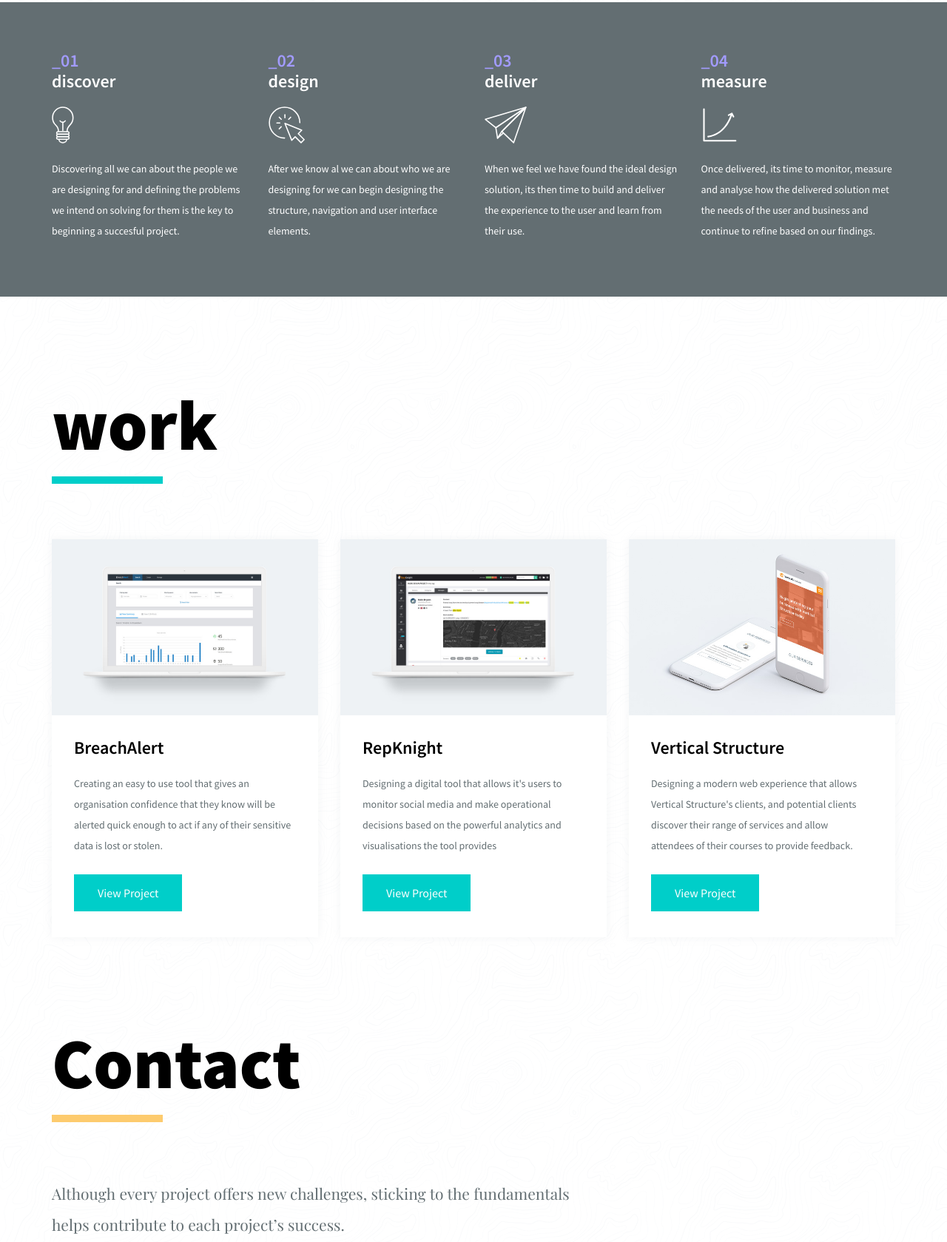
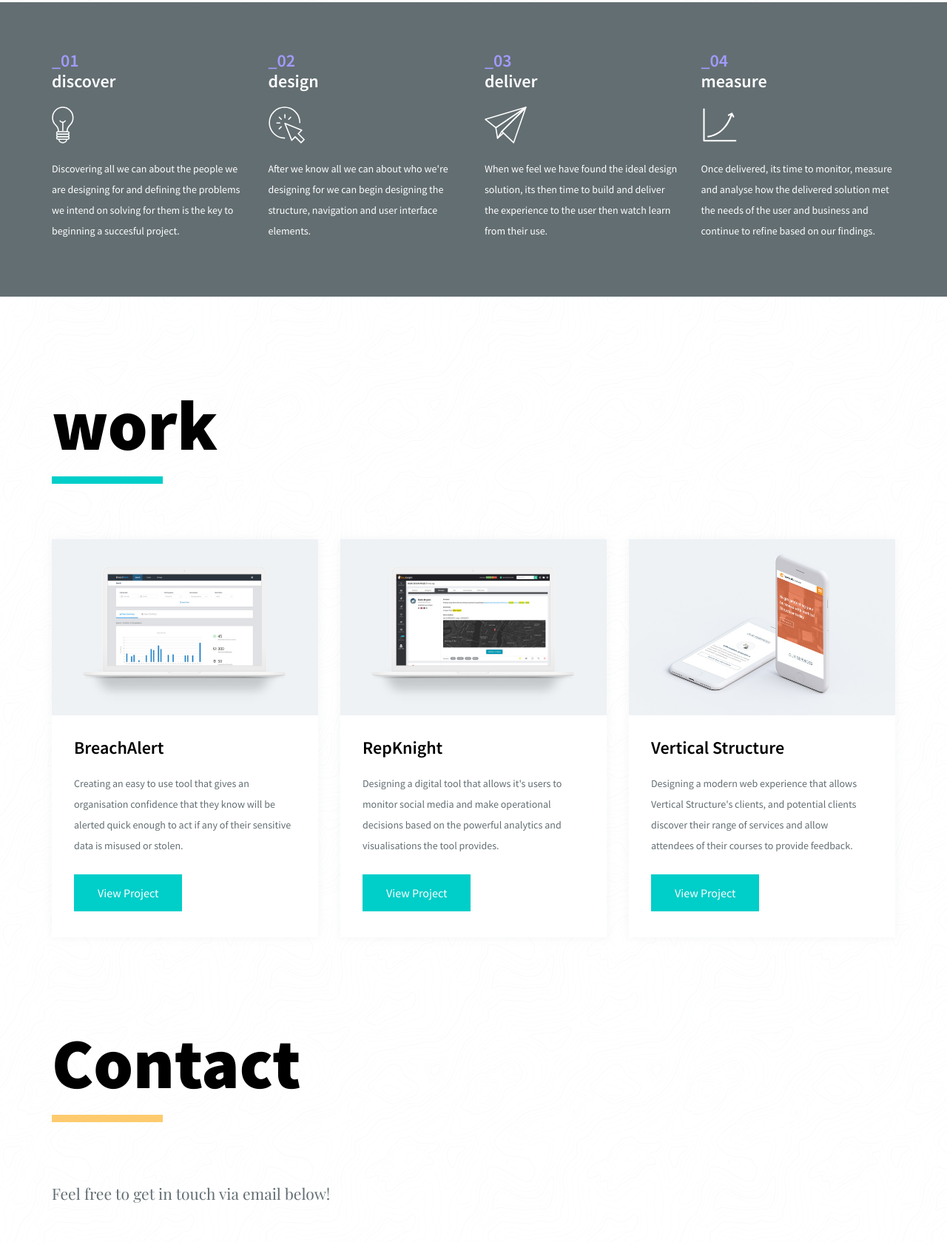
Before and after one commit to mrkymrk/portfolio, a plain HTML site: page index.html in a window 1280 px wide. Shown: the part 1076-2755 px from the top of the page at 74% size. Drawn offline with nearby package versions, Linux system fonts and the light colour scheme.

Commit message:
Fixing spelling/wording

```diff
--- a/index.html
+++ b/index.html
@@ -88,7 +88,7 @@
                             <div class="skill">
                                 <h2 class="sans"><span class="num">_02</span>design</h2>
                                 <img src="img/design.svg" height="50" alt="">
-                                <p class="sans">After we know al we can about who we are designing for we can begin designing the structure, navigation and user interface elements.</p>
+                                <p class="sans">After we know all we can about who we're designing for we can begin designing the structure, navigation and user interface elements.</p>
                             </div>
                         </div>
 
@@ -96,7 +96,7 @@
                             <div class="skill">
                                 <h2 class="sans"><span class="num">_03</span>deliver</h2>
                                 <img src="img/deliver.svg" height="50" alt="">
-                                <p class="sans">When we feel we have found the ideal design solution, its then time to build and deliver the experience to the user and learn from their use.</p>
+                                <p class="sans">When we feel we have found the ideal design solution, its then time to build and deliver the experience to the user then watch learn from their use.</p>
                             </div>
                         </div>
 
@@ -127,7 +127,7 @@
                     </div>
                     <div class="textContainer">
                     	<h2 class="sans">BreachAlert</h2>
-                        <p class="sans">Creating an easy to use tool that gives an organisation confidence that they know will be alerted quick enough to act if any of their sensitive data is lost or stolen.</p>
+                        <p class="sans">Creating an easy to use tool that gives an organisation confidence that they know will be alerted quick enough to act if any of their sensitive data is misused or stolen.</p>
                         <a class="link sans" href="breachalert.html">View Project</a>
                     </div>
                 </div>
@@ -140,7 +140,7 @@
                     </div>
                     <div class="textContainer">
                     	<h2 class="sans">RepKnight</h2>
-                        <p class="sans">Designing a digital tool that allows it's users to monitor social media and make operational decisions based on the powerful analytics and visualisations the tool provides</p>
+                        <p class="sans">Designing a digital tool that allows it's users to monitor social media and make operational decisions based on the powerful analytics and visualisations the tool provides.</p>
                         <a class="link sans" href="repknight.html">View Project</a>
                     </div>
                 </div>
@@ -169,7 +169,7 @@
         </div>
         <div class="row">
             <div class="col-md-8">
-                <p class="super">Although every project offers new challenges, sticking to the fundamentals helps contribute to each project’s success.</p>
+                <p class="super">Feel free to get in touch via email below!</p>
             </div>
         </div>
         <div class="row contactSec">
```
